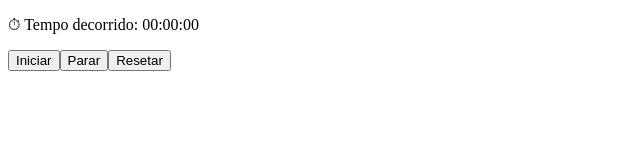
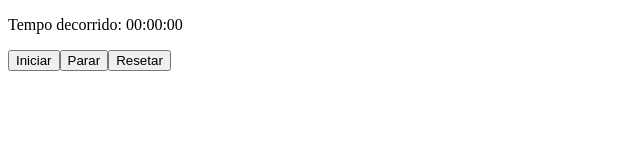
Before and after one commit to projetopcludico/tests-playground, a Vue app: page / in a window 1280 px wide. Shown: the top 160 px of the page, without its empty margins (0-640 px from the left). Built offline with nearby package versions, Linux system fonts and the light colour scheme.

Commit message:
Remove clock

```diff
--- a/src/App.vue
+++ b/src/App.vue
@@ -5,7 +5,7 @@
 
 <template>
     <div>
-        <p>⏱ Tempo decorrido: {{ timeStamp.formattedTime }}</p>
+        <p>Tempo decorrido: {{ timeStamp.formattedTime }}</p>
         <button @click="timeStamp.start">Iniciar</button>
         <button @click="timeStamp.stop">Parar</button>
         <button @click="timeStamp.reset">Resetar</button>
```
